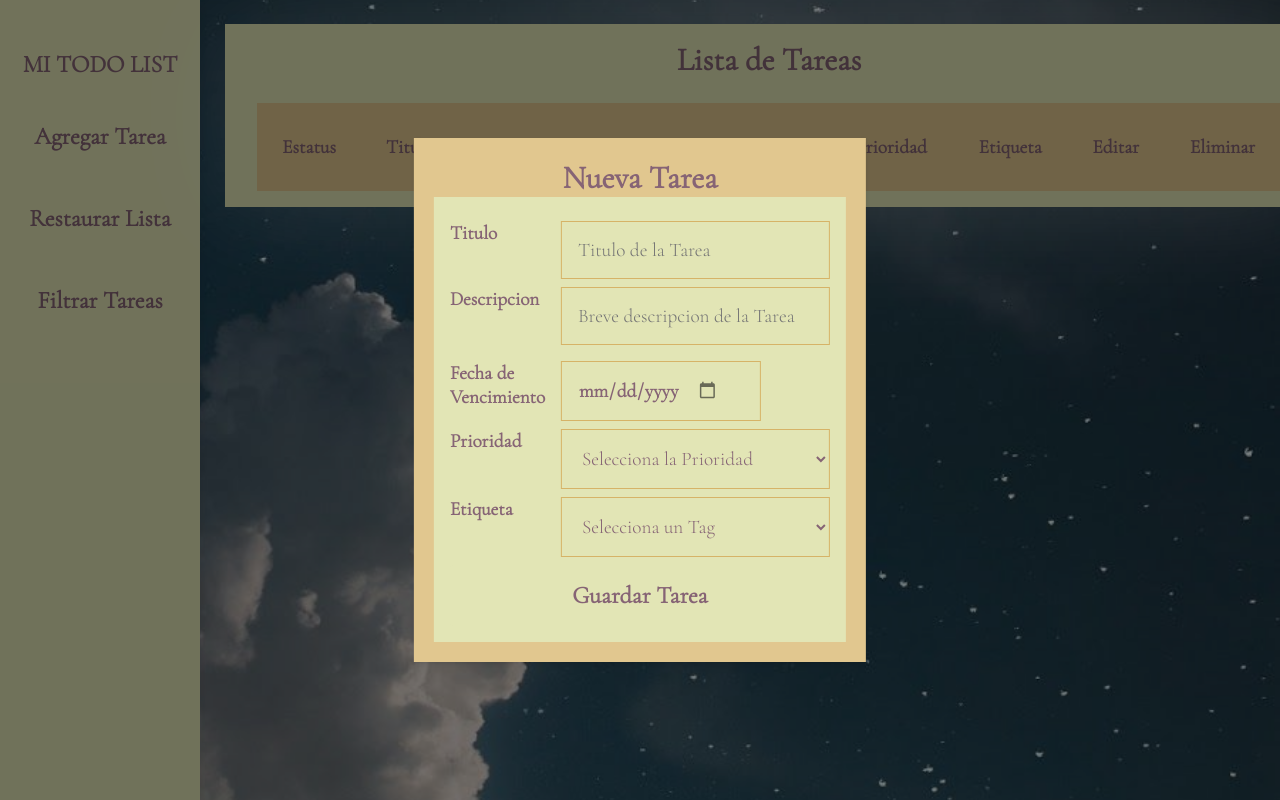
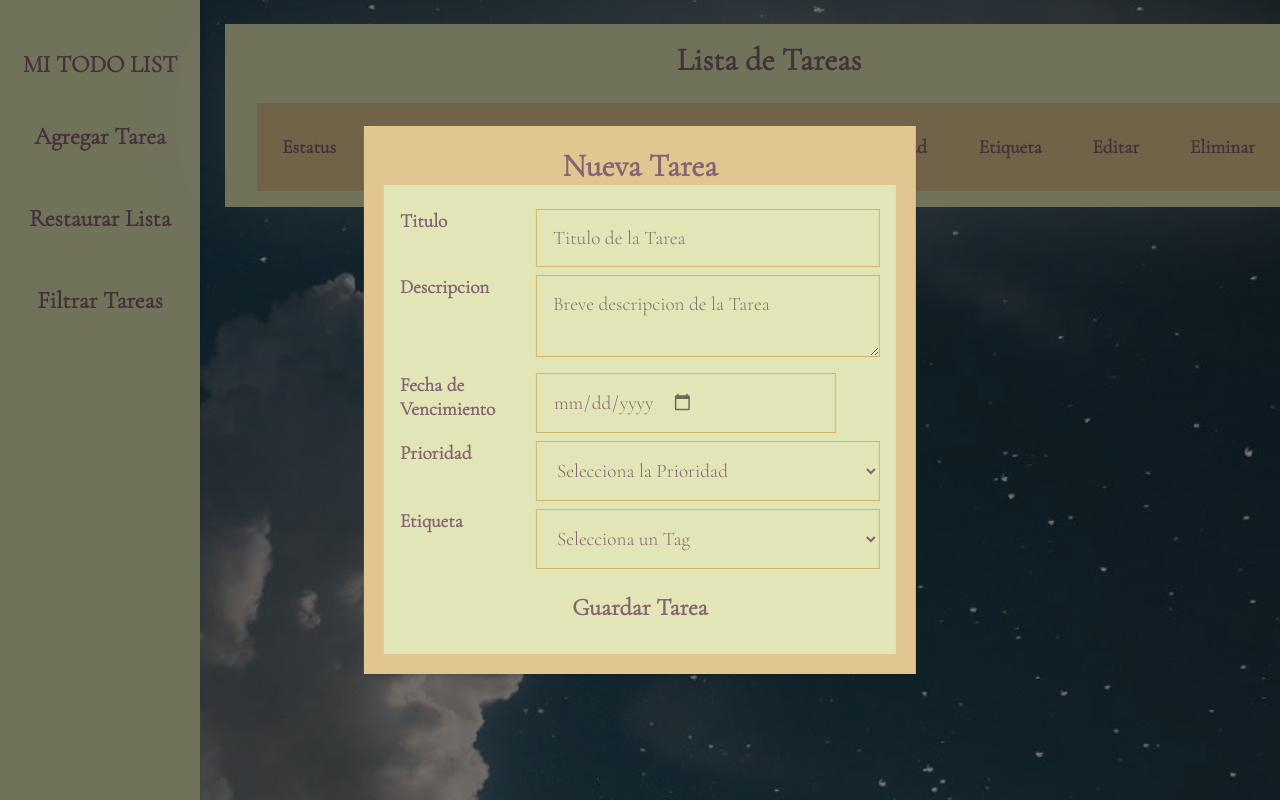
Before and after one commit to juanmazonflores/DFE-Proyecto-Parcial-2, a website: page src/index.html in a window 1280 px wide. Both pictures are taken after a click on the button "Agregar Tarea". Drawn offline with nearby package versions, Linux system fonts and the light colour scheme; no server answers.

Commit message:
P2: Modificacion en modal campo descripcion

```diff
--- a/src/assets/scss/forms.scss
+++ b/src/assets/scss/forms.scss
@@ -18,8 +18,16 @@
         font-weight: lighter;
     }
 
+    textarea::placeholder{
+        font-weight: lighter;
+    }
+
     select:invalid {
 
+        font-weight: lighter;
+    }
+
+    input[type=date]:invalid::-webkit-datetime-edit {
         font-weight: lighter;
     }
 
@@ -65,15 +73,16 @@
     }
 
     input[type="text"],
-    input[type="number"],select {
+    input[type="number"],select,textarea {
         flex-grow: 1;
-        min-width: 200px;
+        min-width: 300px;
     }
 
     input[type="date"] {
         display: flex;
         flex-direction: row;
-        min-width: 200px;
+        min-width: 300px;
+        align-items: left;
     }
 
     input[type=checkbox]{
@@ -88,7 +97,6 @@
 
     button {
         border: none;
-        border-radius: 3px;
         padding: 0.5rem 1rem;
         cursor: pointer;
         transition: background-color 0.3s;
--- a/src/index.html
+++ b/src/index.html
@@ -92,13 +92,13 @@
 
             <div  class="fx-row">
               <label for="description-field">Descripcion</label>
-              <input type="text" id="description-field" class="form-field" placeholder="Breve descripcion de la Tarea" required/>
+              <textarea type="text" id="description-field" class="form-field" placeholder="Breve descripcion de la Tarea" required></textarea>
             </div>
 
             <div  class="fx-row">
               <label id="status-field-label" for="status-field" style="display: none;">Estatus</label>
-              <input type="checkbox" id="status-field" style="display: none;" class="form-field"/>
-
+              <input type="checkbox" id="status-field" style="display: none;" class="form-field"/></input>
+              <p id="status-p-field" style="display: none;"></p>
             </div>
 
             <div  class="fx-row">
--- a/src/script.js
+++ b/src/script.js
@@ -257,6 +257,12 @@ function initTaskButtonsHandler() {
       closeTaskModal();
     });
 
+    document.getElementById('status-field').addEventListener('change', () => {
+      const checkbox=document.getElementById('status-field');
+      const p=document.getElementById('status-p-field');
+      p.textContent=checked2(checkbox.checked);
+    });
+
     document.getElementById('sale-form').addEventListener('submit', event => {
 
       event.preventDefault();
@@ -279,6 +285,8 @@ function openTaskModal(data) {
     document.getElementById('status-field-label').style.display='initial';
     document.getElementById('status-field').style.display='initial';
     document.getElementById('status-field').checked=data.completed;
+    document.getElementById('status-p-field').style.display='initial';
+    document.getElementById('status-p-field').textContent=checked2(data.completed);
     document.getElementById('priority-field').value=data.priority;
     document.getElementById('tag-field').value=data.tag;
     const dueDate2 = new Date(data.dueDate);
@@ -292,6 +300,7 @@ function closeTaskModal() {
     document.getElementById('modal-title').textContent='Nueva Tarea';
     document.getElementById('status-field-label').style.display='none';
     document.getElementById('status-field').style.display='none';
+    document.getElementById('status-p-field').style.display='none';
     document.getElementById('sale-form').reset();
     document.getElementById('modal-background').style.display = 'none';
     document.getElementById('modal').style.display = 'none';
@@ -330,6 +339,8 @@ function processTask() {
       tag,
       dueDate
     );
+
+
 
     // Enviamos los datos
     if (bandera=='Guardar Cambios') {
@@ -420,6 +431,7 @@ function createTask(task) {
     .then(task => {
       closeTaskModal();
       resetTasks();
+      console.log(task.id);
       window.alert(`Tarea ${task.id} creada correctamente.`);
     });
 
--- a/src/shared/utils.js
+++ b/src/shared/utils.js
@@ -15,6 +15,7 @@ function formatDate(date) {
   }
 
 function checked2(status) {
+  console.log('entre2');
   if (status==true) {
     return 'Completa';
   }else{
```
Also changed, not shown: src/assets/css/styles.css.
